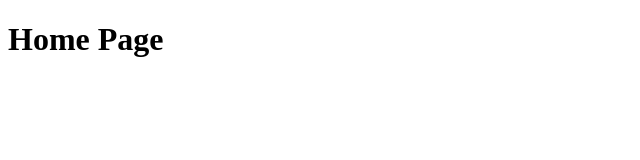
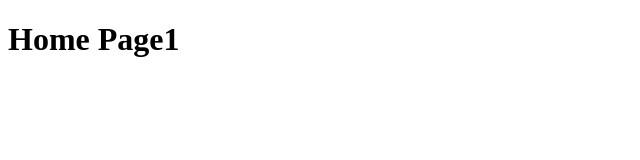
Before and after one commit to emir91/ticketing, a Next.js app in the folder client/: page / in a window 1280 px wide. Shown: the top 160 px of the page, without its empty margins (0-640 px from the left). Built offline with nearby package versions, Linux system fonts and the light colour scheme.

Commit message:
Small update for Custom Webpack Config

```diff
--- /dev/null
+++ b/client/next.config.js
@@ -0,0 +1,6 @@
+module.exports = {
+    webpack: (config) => {
+        config.watchOptions.poll = 300
+        return config
+    }
+}
--- a/client/pages/index.js
+++ b/client/pages/index.js
@@ -1,6 +1,6 @@
 const Home = () => {
     return (
-        <h1>Home Page</h1>
+        <h1>Home Page1</h1>
     )
 }
 
```
